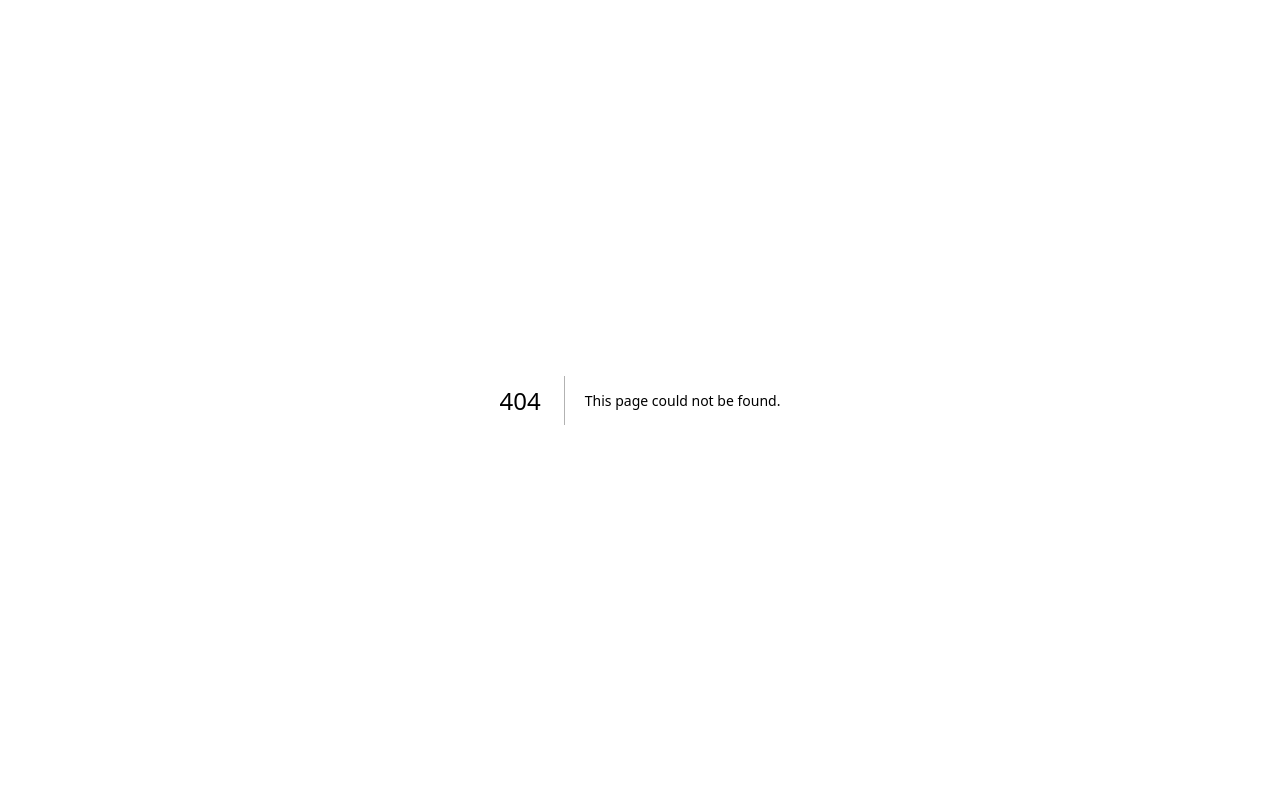
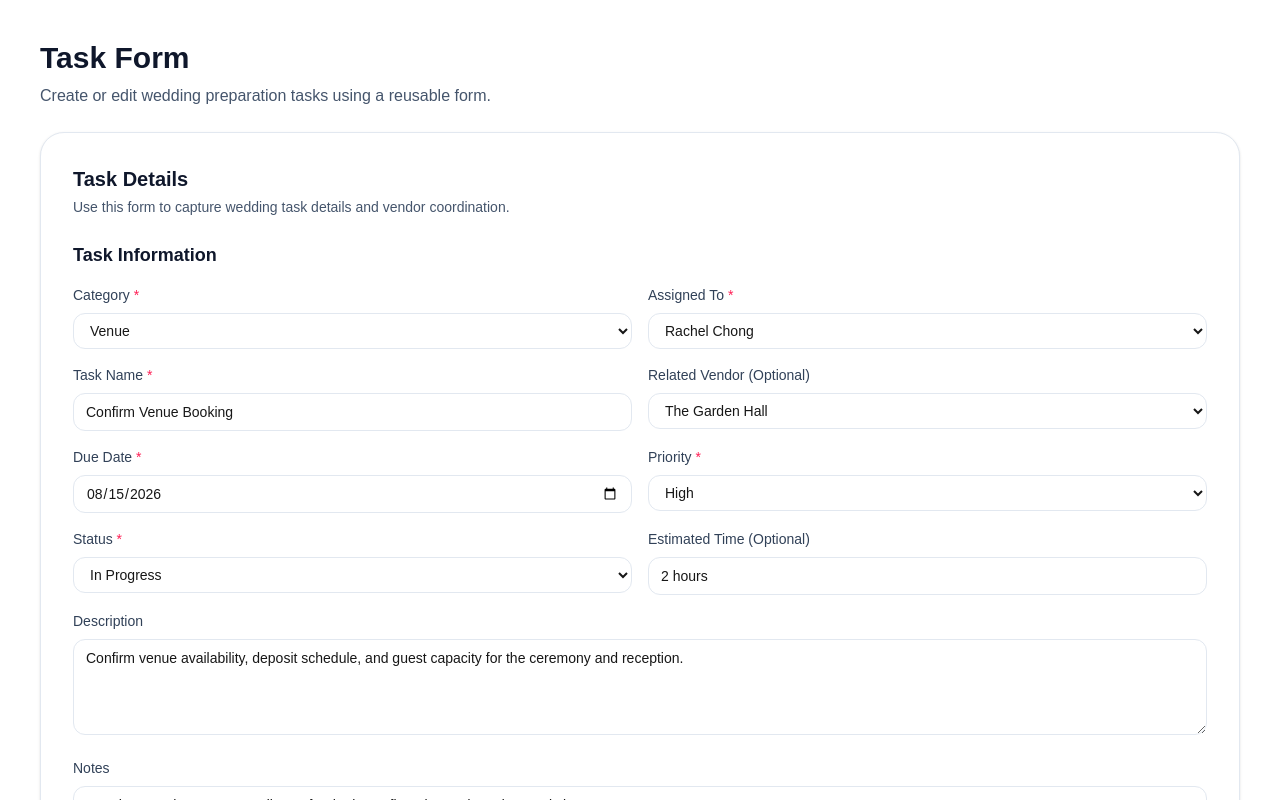
Before and after one commit to RCEventPlanner/WeddingPlanningOS, a Next.js app: page /tasks/form in a window 1280 px wide. Before the commit this address had no page. Shown: the top 800 px of the page. Built offline with nearby package versions, Linux system fonts and the light colour scheme.

Commit message:
Add task management form foundation

```diff
--- /dev/null
+++ b/app/tasks/form/page.tsx
@@ -0,0 +1,18 @@
+import { TaskForm } from "../../../components/TaskForm";
+
+export default function TaskFormPage() {
+  return (
+    <div className="p-8 sm:p-10">
+      <div className="flex flex-col gap-4 sm:flex-row sm:items-center sm:justify-between">
+        <div>
+          <h1 className="text-3xl font-semibold text-slate-900">Task Form</h1>
+          <p className="mt-2 text-slate-600">
+            Create or edit wedding preparation tasks using a reusable form.
+          </p>
+        </div>
+      </div>
+
+      <TaskForm />
+    </div>
+  );
+}
--- /dev/null
+++ b/components/TaskForm.tsx
@@ -0,0 +1,183 @@
+const categoryOptions = [
+  "Venue",
+  "Photography",
+  "Videography",
+  "Makeup",
+  "Decoration",
+  "Catering",
+  "Invitation",
+  "Registration",
+  "Transportation",
+  "Coordination",
+  "Legal",
+  "Finance",
+  "Others",
+];
+
+const assignedOptions = [
+  "Rachel Chong",
+  "Assistant Planner",
+  "Event Coordinator",
+];
+
+const vendorOptions = [
+  "The Garden Hall",
+  "Dream Decoration",
+  "ABC Photography",
+  "Crystal Makeup Studio",
+  "RC Event Planner",
+  "+ Add New Vendor",
+];
+
+const priorityOptions = ["Low", "Medium", "High", "Urgent"];
+const statusOptions = ["Not Started", "In Progress", "Waiting", "Completed", "Cancelled"];
+
+export function TaskForm() {
+  return (
+    <section className="mt-6 rounded-3xl border border-slate-200 bg-white p-6 shadow-sm sm:p-8">
+      <div className="mb-6">
+        <h2 className="text-xl font-semibold text-slate-900">Task Details</h2>
+        <p className="mt-1 text-sm text-slate-600">
+          Use this form to capture wedding task details and vendor coordination.
+        </p>
+      </div>
+
+      <div className="space-y-8">
+        <div>
+          <h3 className="text-lg font-semibold text-slate-900">Task Information</h3>
+          <div className="mt-4 grid gap-4 md:grid-cols-2">
+            <div>
+              <label className="mb-2 block text-sm font-medium text-slate-700">
+                Category <span className="text-rose-500">*</span>
+              </label>
+              <select className="w-full rounded-xl border border-slate-200 px-3 py-2 text-sm outline-none focus:border-rose-400" defaultValue="Venue">
+                {categoryOptions.map((option) => (
+                  <option key={option} value={option}>
+                    {option}
+                  </option>
+                ))}
+              </select>
+            </div>
+
+            <div>
+              <label className="mb-2 block text-sm font-medium text-slate-700">
+                Assigned To <span className="text-rose-500">*</span>
+              </label>
+              <select className="w-full rounded-xl border border-slate-200 px-3 py-2 text-sm outline-none focus:border-rose-400" defaultValue="Rachel Chong">
+                {assignedOptions.map((option) => (
+                  <option key={option} value={option}>
+                    {option}
+                  </option>
+                ))}
+              </select>
+            </div>
+
+            <div>
+              <label className="mb-2 block text-sm font-medium text-slate-700">
+                Task Name <span className="text-rose-500">*</span>
+              </label>
+              <input
+                type="text"
+                className="w-full rounded-xl border border-slate-200 px-3 py-2 text-sm outline-none focus:border-rose-400"
+                defaultValue="Confirm Venue Booking"
+              />
+            </div>
+
+            <div>
+              <label className="mb-2 block text-sm font-medium text-slate-700">
+                Related Vendor (Optional)
+              </label>
+              <select className="w-full rounded-xl border border-slate-200 px-3 py-2 text-sm outline-none focus:border-rose-400" defaultValue="The Garden Hall">
+                <option value="" disabled>
+                  Select a vendor
+                </option>
+                {vendorOptions.map((vendor) => (
+                  <option key={vendor} value={vendor}>
+                    {vendor}
+                  </option>
+                ))}
+              </select>
+            </div>
+
+            <div>
+              <label className="mb-2 block text-sm font-medium text-slate-700">
+                Due Date <span className="text-rose-500">*</span>
+              </label>
+              <input
+                type="date"
+                className="w-full rounded-xl border border-slate-200 px-3 py-2 text-sm outline-none focus:border-rose-400"
+                defaultValue="2026-08-15"
+              />
+            </div>
+
+            <div>
+              <label className="mb-2 block text-sm font-medium text-slate-700">
+                Priority <span className="text-rose-500">*</span>
+              </label>
+              <select className="w-full rounded-xl border border-slate-200 px-3 py-2 text-sm outline-none focus:border-rose-400" defaultValue="High">
+                {priorityOptions.map((option) => (
+                  <option key={option} value={option}>
+                    {option}
+                  </option>
+                ))}
+              </select>
+            </div>
+
+            <div>
+              <label className="mb-2 block text-sm font-medium text-slate-700">
+                Status <span className="text-rose-500">*</span>
+              </label>
+              <select className="w-full rounded-xl border border-slate-200 px-3 py-2 text-sm outline-none focus:border-rose-400" defaultValue="In Progress">
+                {statusOptions.map((option) => (
+                  <option key={option} value={option}>
+                    {option}
+                  </option>
+                ))}
+              </select>
+            </div>
+
+            <div>
+              <label className="mb-2 block text-sm font-medium text-slate-700">
+                Estimated Time (Optional)
+              </label>
+              <input
+                type="text"
+                className="w-full rounded-xl border border-slate-200 px-3 py-2 text-sm outline-none focus:border-rose-400"
+                defaultValue="2 hours"
+              />
+            </div>
+
+            <div className="md:col-span-2">
+              <label className="mb-2 block text-sm font-medium text-slate-700">
+                Description
+              </label>
+              <textarea
+                className="min-h-24 w-full rounded-xl border border-slate-200 px-3 py-2 text-sm outline-none focus:border-rose-400"
+                defaultValue="Confirm venue availability, deposit schedule, and guest capacity for the ceremony and reception."
+              />
+            </div>
+
+            <div className="md:col-span-2">
+              <label className="mb-2 block text-sm font-medium text-slate-700">
+                Notes
+              </label>
+              <textarea
+                className="min-h-24 w-full rounded-xl border border-slate-200 px-3 py-2 text-sm outline-none focus:border-rose-400"
+                defaultValue="Reach out to the venue coordinator for the latest floorplan and vendor restrictions."
+              />
+            </div>
+          </div>
+        </div>
+      </div>
+
+      <div className="mt-8 flex flex-col gap-3 border-t border-slate-200 pt-6 sm:flex-row sm:justify-end">
+        <button className="rounded-full border border-slate-200 px-4 py-2 text-sm font-medium text-slate-700 transition hover:border-slate-300">
+          Cancel
+        </button>
+        <button className="rounded-full bg-slate-900 px-4 py-2 text-sm font-medium text-white transition hover:bg-slate-700">
+          Save Task
+        </button>
+      </div>
+    </section>
+  );
+}
```
Also changed, not shown: 1 other file (tests, documents, lock files or other folders).
